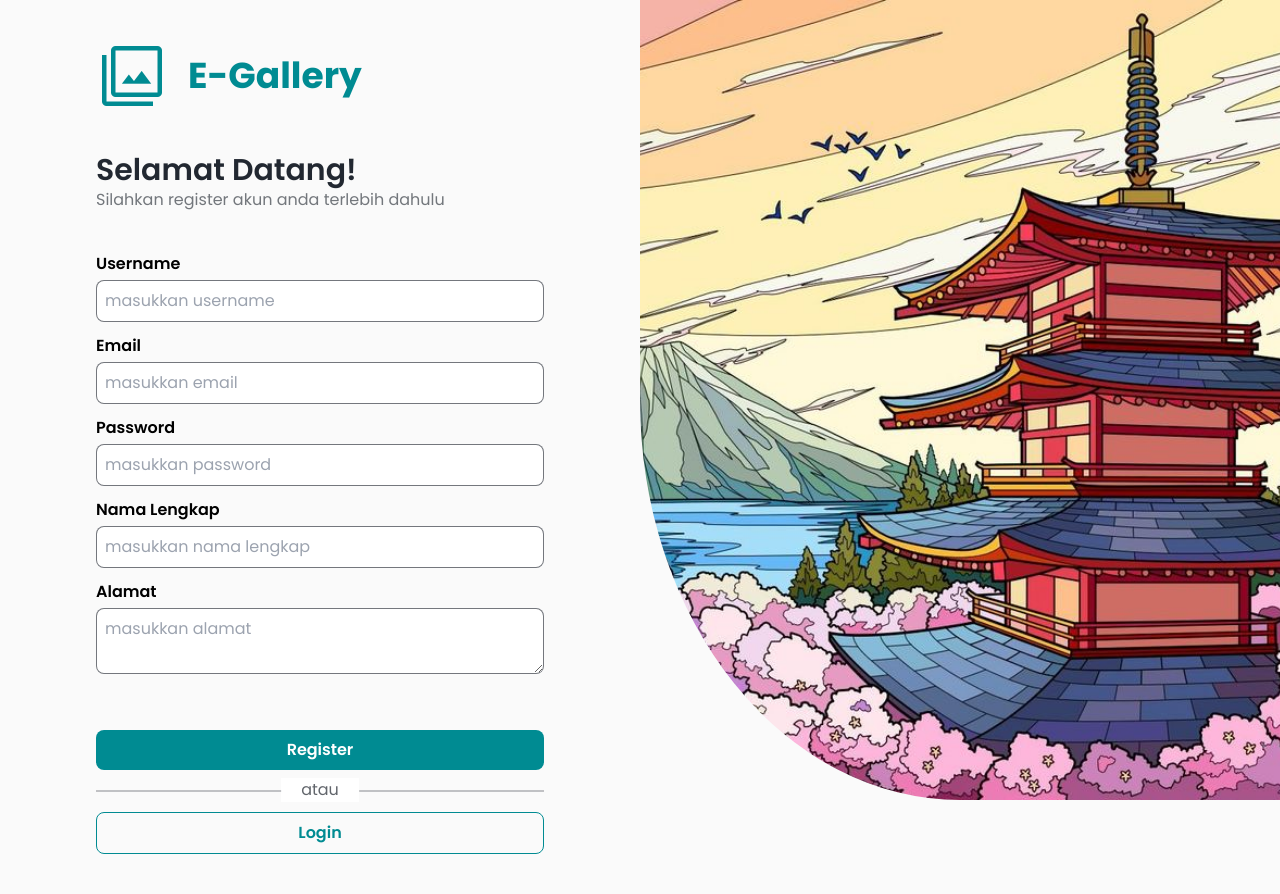
After one commit to Chqrety/e-gallery, a PHP site: page /register.php in a window 1280 px wide. The commit adds this page. Run offline with PHP 8.4, Linux system fonts and the light colour scheme.

Commit message:
feat: add login and regist with authentication

```diff
--- /dev/null
+++ b/src/costum.css
@@ -0,0 +1,9 @@
+body {
+    font-family: 'Poppins', sans-serif;
+    background-color: #fafafa;
+
+}
+
+.no-drag {
+    -webkit-user-drag: none;
+}
--- /dev/null
+++ b/src/register.php
@@ -0,0 +1,88 @@
+<!DOCTYPE html>
+<html lang="en">
+
+<head>
+    <meta charset="UTF-8">
+    <meta name="viewport" content="width=device-width, initial-scale=1.0">
+    <title>E-Gallery | Login</title>
+
+    <!-- link font -->
+    <link rel="preconnect" href="https://fonts.googleapis.com">
+    <link rel="preconnect" href="https://fonts.gstatic.com" crossorigin>
+    <link href="https://fonts.googleapis.com/css2?family=Poppins:ital,wght@0,100;0,200;0,300;0,400;0,500;0,600;0,700;0,800;0,900;1,100;1,200;1,300;1,400;1,500;1,600;1,700;1,800;1,900&display=swap" rel="stylesheet">
+
+    <!-- link icon -->
+    <!-- no fill -->
+    <link rel="stylesheet" href="https://fonts.googleapis.com/css2?family=Material+Symbols+Outlined:opsz,wght,FILL,GRAD@40,400,1,0" />
+
+    <!-- fill -->
+    <link rel="stylesheet" href="https://fonts.googleapis.com/css2?family=Material+Symbols+Rounded:opsz,wght,FILL,GRAD@40,400,0,0" />
+
+    <!-- css -->
+    <link rel="stylesheet" href="style.css">
+
+    <!-- import costum css -->
+    <link rel="stylesheet" href="costum.css">
+
+</head>
+
+<body>
+
+    <section class="flex h-screen">
+        <!-- form untuk melakukan proses register -->
+        <form method="post" action="proses_register.php" class="basis-1/2">
+            <div class="flex flex-col px-24 py-10">
+                <div class="flex items-center gap-5 text-ascent mb-10">
+                    <span class="material-symbols-outlined text-7xl">
+                        photo_library
+                    </span>
+                    <span class="text-4xl font-bold">E-Gallery</span>
+                </div>
+                <div class="flex flex-col mb-10">
+                    <span class="font-semibold text-3xl text-primary">Selamat Datang!</span>
+                    <span class="text-secondary/70">Silahkan register akun anda terlebih dahulu</span>
+                </div>
+                <div class="flex flex-col max-w-xl gap-14">
+                    <div class="flex flex-col gap-3">
+                        <div class="flex flex-col">
+                            <label for="username" class="font-semibold pb-1">Username</label>
+                            <input type="text" name="Username" placeholder="masukkan username" class="border border-secondary/70 w-full px-2 py-2 rounded-lg">
+                        </div>
+                        <div class="flex flex-col">
+                            <label for="email" class="font-semibold pb-1">Email</label>
+                            <input type="text" name="Email" placeholder="masukkan email" class="border border-secondary/70 w-full px-2 py-2 rounded-lg">
+                        </div>
+                        <div class="flex flex-col">
+                            <label class="font-semibold pb-1">Password</label>
+                            <input type="password" name="Password" placeholder="masukkan password" class="border border-secondary/70 w-full px-2 py-2 rounded-lg">
+                        </div>
+                        <div class="flex flex-col">
+                            <label class="font-semibold pb-1">Nama Lengkap</label>
+                            <input type="text" name="NamaLengkap" placeholder="masukkan nama lengkap" class="border border-secondary/70 w-full px-2 py-2 rounded-lg">
+                        </div>
+                        <div class="flex flex-col">
+                            <label class="font-semibold pb-1">Alamat</label>
+                            <textarea name="Alamat" placeholder="masukkan alamat" class="border border-secondary/70 w-full px-2 py-2 rounded-lg"></textarea>
+                        </div>
+                    </div>
+                    <div class="flex flex-col gap-5">
+                        <button type="submit" class="font-semibold bg-ascent text-white py-2 rounded-lg transition-all hover:scale-105">Register</button>
+                        <div class="w-full">
+                            <div class="border-b-2 border-secondary/30 w-full relative">
+                                <span class="absolute top-1/2 left-1/2 -translate-x-1/2 -translate-y-1/2 px-5 bg-white text-secondary/80">atau</span>
+                            </div>
+                        </div>
+                        <!-- button untuk pindah ke halaman login -->
+                        <button type="button" onclick="window.location.href='login.php'" class="border border-ascent py-2 rounded-lg font-semibold text-ascent transition-all hover:scale-105 hover:bg-ascent hover:text-white">Login</button>
+                    </div>
+                </div>
+            </div>
+        </form>
+        <div class="basis-1/2 overflow-hidden">
+            <img src="/img/afternoon.jpg" alt="night" class="w-full h-full object-cover object-center rounded-bl-[50%] select-none pointer-events-none">
+        </div>
+    </section>
+
+</body>
+
+</html>
--- a/src/style.css
+++ b/src/style.css
@@ -568,14 +568,6 @@ video {
   margin-bottom: 2.5rem;
 }
 
-.mb-36 {
-  margin-bottom: 9rem;
-}
-
-.mb-16 {
-  margin-bottom: 4rem;
-}
-
 .mb-20 {
   margin-bottom: 5rem;
 }
@@ -596,8 +588,8 @@ video {
   width: 100%;
 }
 
-.max-w-lg {
-  max-width: 32rem;
+.max-w-xl {
+  max-width: 36rem;
 }
 
 .basis-1\/2 {
@@ -660,6 +652,11 @@ video {
   border-bottom-width: 2px;
 }
 
+.border-ascent {
+  --tw-border-opacity: 1;
+  border-color: rgb(0 139 146 / var(--tw-border-opacity));
+}
+
 .border-secondary\/30 {
   border-color: rgb(57 62 70 / 0.3);
 }
@@ -668,19 +665,14 @@ video {
   border-color: rgb(57 62 70 / 0.7);
 }
 
-.border-ascent {
-  --tw-border-opacity: 1;
-  border-color: rgb(0 139 146 / var(--tw-border-opacity));
+.bg-ascent {
+  --tw-bg-opacity: 1;
+  background-color: rgb(0 139 146 / var(--tw-bg-opacity));
 }
 
 .bg-white {
   --tw-bg-opacity: 1;
   background-color: rgb(255 255 255 / var(--tw-bg-opacity));
-}
-
-.bg-ascent {
-  --tw-bg-opacity: 1;
-  background-color: rgb(0 139 146 / var(--tw-bg-opacity));
 }
 
 .object-cover {
@@ -727,29 +719,14 @@ video {
   line-height: 2.25rem;
 }
 
-.text-lg {
-  font-size: 1.125rem;
-  line-height: 1.75rem;
+.text-4xl {
+  font-size: 2.25rem;
+  line-height: 2.5rem;
 }
 
 .text-7xl {
   font-size: 4.5rem;
   line-height: 1;
-}
-
-.text-2xl {
-  font-size: 1.5rem;
-  line-height: 2rem;
-}
-
-.text-4xl {
-  font-size: 2.25rem;
-  line-height: 2.5rem;
-}
-
-.text-xl {
-  font-size: 1.25rem;
-  line-height: 1.75rem;
 }
 
 .font-bold {
```
Also changed, not shown: src/koneksi.php (added, +21 -0 lines), src/login.php (+10 -8 lines), src/proses_login.php (added, +49 -0 lines), src/proses_register.php (added, +30 -0 lines).
